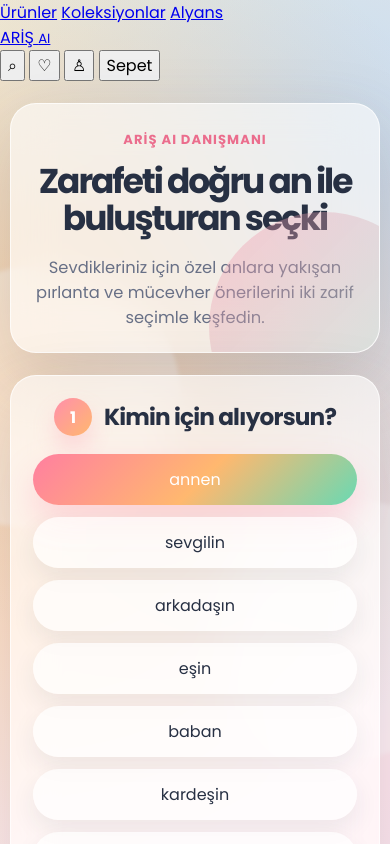
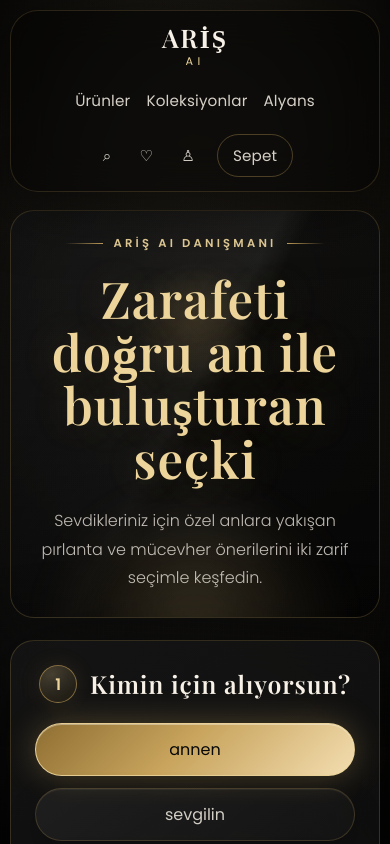
Before and after one commit to Arda393/p-rlantalar, a plain HTML site: page index.html in a window 390 px wide. Both pictures are taken after a click on the button "annen". Shown: the top 844 px of the page. Drawn offline with nearby package versions, Linux system fonts and the light colour scheme.

Commit message:
Update style.css

```diff
--- a/style.css
+++ b/style.css
@@ -1,18 +1,22 @@
 :root {
-  --ink: #273043;
-  --muted: #687086;
-  --cream: #fff8ee;
-  --rose: #ff8fab;
-  --peach: #ffb86f;
-  --mint: #83e6c4;
-  --sky: #92caff;
-  --glass: rgba(255, 255, 255, 0.58);
-  --glass-strong: rgba(255, 255, 255, 0.78);
-  --border: rgba(255, 255, 255, 0.7);
-  --shadow: 0 24px 70px rgba(64, 71, 101, 0.18);
-  --radius-xl: 34px;
-  --radius-lg: 24px;
-  --transition: 0.3s ease;
+  --black: #050505;
+  --black-2: #0b0b0b;
+  --graphite: #151515;
+  --graphite-soft: #202020;
+  --gold: #c8a45d;
+  --gold-light: #ecd49b;
+  --ivory: #f7f1e7;
+  --beige: #b9aa91;
+  --muted: #8e8578;
+  --glass: rgba(15, 15, 15, 0.72);
+  --glass-strong: rgba(19, 19, 19, 0.88);
+  --line: rgba(200, 164, 93, 0.22);
+  --line-soft: rgba(255, 255, 255, 0.08);
+  --shadow: 0 28px 90px rgba(0, 0, 0, 0.62);
+  --gold-shadow: 0 0 34px rgba(200, 164, 93, 0.24);
+  --radius-xl: 30px;
+  --radius-lg: 22px;
+  --transition: 0.45s cubic-bezier(0.22, 1, 0.36, 1);
 }
 
 * {
@@ -23,130 +27,263 @@
   display: none !important;
 }
 
+html {
+  scroll-behavior: smooth;
+}
+
 body {
   min-height: 100vh;
   margin: 0;
   font-family: "Poppins", sans-serif;
-  color: var(--ink);
+  color: var(--ivory);
   background:
-    radial-gradient(circle at 12% 18%, rgba(255, 184, 111, 0.55), transparent 28%),
-    radial-gradient(circle at 88% 8%, rgba(146, 202, 255, 0.55), transparent 30%),
-    radial-gradient(circle at 80% 86%, rgba(131, 230, 196, 0.5), transparent 32%),
-    linear-gradient(135deg, #fff5db 0%, #ffe5ec 48%, #def7ff 100%);
+    radial-gradient(circle at 50% -12%, rgba(200, 164, 93, 0.16), transparent 34%),
+    radial-gradient(circle at 16% 22%, rgba(255, 255, 255, 0.055), transparent 24%),
+    radial-gradient(circle at 88% 18%, rgba(200, 164, 93, 0.08), transparent 26%),
+    linear-gradient(145deg, #151515 0%, var(--black-2) 38%, var(--black) 100%);
   overflow-x: hidden;
 }
 
-body::before,
+body::before {
+  content: "";
+  position: fixed;
+  inset: 0;
+  pointer-events: none;
+  z-index: -2;
+  background:
+    linear-gradient(115deg, transparent 0%, rgba(255, 255, 255, 0.035) 47%, transparent 54%),
+    repeating-linear-gradient(92deg, rgba(255, 255, 255, 0.018) 0 1px, transparent 1px 5px),
+    repeating-linear-gradient(2deg, rgba(255, 255, 255, 0.012) 0 1px, transparent 1px 6px);
+  opacity: 0.34;
+  mix-blend-mode: screen;
+}
+
 body::after {
   content: "";
   position: fixed;
-  width: 260px;
-  height: 260px;
-  border-radius: 46% 54% 58% 42%;
-  background: rgba(255, 255, 255, 0.34);
-  filter: blur(2px);
+  inset: 0;
+  pointer-events: none;
   z-index: -1;
-  animation: floaty 12s ease-in-out infinite;
+  background:
+    radial-gradient(ellipse at center, transparent 0%, rgba(0, 0, 0, 0.34) 58%, rgba(0, 0, 0, 0.78) 100%);
 }
 
-body::before {
-  left: -80px;
-  top: 34%;
-}
-
-body::after {
-  right: -90px;
-  bottom: 10%;
-  animation-delay: -4s;
-}
-
-button {
+button,
+a {
   font: inherit;
 }
 
+a {
+  color: inherit;
+  text-decoration: none;
+}
+
+.site-header {
+  position: sticky;
+  top: 18px;
+  z-index: 20;
+  width: min(1200px, calc(100% - 32px));
+  margin: 18px auto 0;
+}
+
+.navbar {
+  min-height: 78px;
+  display: grid;
+  grid-template-columns: 1fr auto 1fr;
+  align-items: center;
+  gap: 22px;
+  padding: 14px 24px;
+  border: 1px solid rgba(200, 164, 93, 0.18);
+  border-radius: 999px;
+  background: rgba(5, 5, 5, 0.58);
+  box-shadow: 0 18px 58px rgba(0, 0, 0, 0.55);
+  backdrop-filter: blur(20px);
+  -webkit-backdrop-filter: blur(20px);
+}
+
+.nav-links,
+.nav-actions {
+  display: flex;
+  align-items: center;
+  gap: 24px;
+}
+
+.nav-links a,
+.nav-actions button {
+  color: rgba(247, 241, 231, 0.86);
+  font-size: 0.95rem;
+  font-weight: 400;
+  letter-spacing: 0.01em;
+  transition: color var(--transition), text-shadow var(--transition), transform var(--transition);
+}
+
+.nav-links a:hover,
+.nav-actions button:hover {
+  color: var(--gold-light);
+  text-shadow: 0 0 18px rgba(200, 164, 93, 0.48);
+}
+
+.brand {
+  display: grid;
+  justify-items: center;
+  line-height: 0.95;
+  letter-spacing: 0.13em;
+  color: var(--ivory);
+  text-align: center;
+}
+
+.brand span {
+  font-family: "Playfair Display", serif;
+  font-size: clamp(1.6rem, 3vw, 2.8rem);
+  font-weight: 600;
+}
+
+.brand small {
+  margin-top: 7px;
+  color: var(--gold-light);
+  font-size: 0.7rem;
+  letter-spacing: 0.38em;
+}
+
+.nav-actions {
+  justify-content: flex-end;
+}
+
+.nav-actions button {
+  border: 0;
+  background: transparent;
+  cursor: pointer;
+}
+
+.cart-button {
+  padding: 9px 15px;
+  border: 1px solid rgba(200, 164, 93, 0.34) !important;
+  border-radius: 999px;
+}
+
 .app-shell {
-  width: min(1000px, calc(100% - 32px));
-  min-height: 100vh;
+  width: min(1100px, calc(100% - 32px));
+  min-height: calc(100vh - 96px);
   margin: 0 auto;
-  padding: 48px 0;
+  padding: 28px 0 64px;
   display: grid;
-  align-content: center;
+  align-content: start;
   gap: 22px;
 }
 
 .glass-card {
-  border: 1px solid var(--border);
-  background: var(--glass);
+  border: 1px solid var(--line);
+  background: linear-gradient(145deg, rgba(21, 21, 21, 0.84), rgba(7, 7, 7, 0.74));
   box-shadow: var(--shadow);
-  backdrop-filter: blur(22px);
-  -webkit-backdrop-filter: blur(22px);
+  backdrop-filter: blur(18px);
+  -webkit-backdrop-filter: blur(18px);
 }
 
 .hero {
-  padding: 36px;
+  min-height: 410px;
+  display: grid;
+  place-items: center;
+  padding: 56px 34px;
   border-radius: var(--radius-xl);
   text-align: center;
   position: relative;
   overflow: hidden;
+  isolation: isolate;
+}
+
+.hero::before {
+  content: "";
+  position: absolute;
+  inset: 0;
+  z-index: -2;
+  background:
+    linear-gradient(180deg, rgba(5, 5, 5, 0.12), rgba(5, 5, 5, 0.76)),
+    radial-gradient(circle at 50% 28%, rgba(200, 164, 93, 0.24), transparent 18%),
+    linear-gradient(118deg, transparent 0%, rgba(255, 255, 255, 0.08) 47%, transparent 52%),
+    radial-gradient(ellipse at 50% 100%, rgba(255, 255, 255, 0.12), transparent 38%);
 }
 
 .hero::after {
   content: "";
   position: absolute;
-  inset: auto -60px -90px auto;
-  width: 230px;
-  height: 230px;
+  left: 50%;
+  bottom: -150px;
+  z-index: -1;
+  width: min(780px, 88vw);
+  height: 300px;
   border-radius: 50%;
-  background: linear-gradient(135deg, rgba(255, 143, 171, 0.38), rgba(131, 230, 196, 0.32));
+  background: radial-gradient(ellipse at center, rgba(200, 164, 93, 0.2), transparent 62%);
+  filter: blur(18px);
+  transform: translateX(-50%);
 }
 
 .eyebrow {
   display: inline-flex;
   align-items: center;
-  gap: 8px;
-  color: #eb6d8d;
-  font-size: 0.82rem;
-  font-weight: 800;
-  letter-spacing: 0.08em;
+  justify-content: center;
+  gap: 10px;
+  color: var(--gold-light);
+  font-size: 0.72rem;
+  font-weight: 600;
+  letter-spacing: 0.28em;
   text-transform: uppercase;
+}
+
+.eyebrow::before,
+.eyebrow::after {
+  content: "";
+  width: 38px;
+  height: 1px;
+  background: linear-gradient(90deg, transparent, var(--gold));
+}
+
+.eyebrow::after {
+  background: linear-gradient(90deg, var(--gold), transparent);
 }
 
 .hero h1,
 .step h2,
 .results h2 {
   margin: 0;
-  line-height: 1.08;
+  font-family: "Playfair Display", serif;
+  line-height: 1.05;
+  font-weight: 600;
 }
 
 .hero h1 {
-  margin-top: 12px;
-  font-size: clamp(2.15rem, 6vw, 4.8rem);
-  letter-spacing: -0.06em;
+  max-width: 780px;
+  margin: 20px auto 0;
+  color: var(--gold-light);
+  font-size: clamp(2.8rem, 6.5vw, 6rem);
+  letter-spacing: 0.02em;
+  text-shadow: 0 0 38px rgba(200, 164, 93, 0.18);
 }
 
 .hero p {
   max-width: 620px;
-  margin: 18px auto 0;
-  color: var(--muted);
-  font-size: 1.02rem;
+  margin: 22px auto 0;
+  color: rgba(247, 241, 231, 0.76);
+  font-size: 1rem;
+  font-weight: 300;
+  line-height: 1.8;
 }
 
 .quiz,
 .results {
   border-radius: var(--radius-xl);
-  padding: 28px;
+  padding: 30px;
 }
 
 .step {
   display: grid;
-  gap: 18px;
-  animation: slideFade 0.45s ease both;
+  gap: 20px;
+  animation: slideFade 0.8s var(--transition) both;
 }
 
 .step + .step {
-  margin-top: 28px;
-  padding-top: 28px;
-  border-top: 1px solid rgba(255, 255, 255, 0.62);
+  margin-top: 30px;
+  padding-top: 30px;
+  border-top: 1px solid var(--line-soft);
 }
 
 .step-hidden {
@@ -157,7 +294,7 @@ button {
   display: flex;
   align-items: center;
   justify-content: center;
-  gap: 12px;
+  gap: 13px;
   text-align: center;
 }
 
@@ -166,17 +303,19 @@ button {
   height: 38px;
   display: inline-grid;
   place-items: center;
+  border: 1px solid rgba(200, 164, 93, 0.6);
   border-radius: 50%;
-  background: linear-gradient(135deg, var(--rose), var(--peach));
-  color: white;
-  font-weight: 800;
-  box-shadow: 0 12px 22px rgba(255, 143, 171, 0.28);
+  color: var(--gold-light);
+  background: radial-gradient(circle at 35% 25%, rgba(236, 212, 155, 0.22), rgba(7, 7, 7, 0.78));
+  font-weight: 600;
+  box-shadow: inset 0 0 18px rgba(200, 164, 93, 0.12), 0 0 22px rgba(200, 164, 93, 0.12);
 }
 
 .step h2,
 .results h2 {
-  font-size: clamp(1.45rem, 3vw, 2.15rem);
-  letter-spacing: -0.035em;
+  color: var(--ivory);
+  font-size: clamp(1.55rem, 3vw, 2.35rem);
+  letter-spacing: 0.035em;
 }
 
 .pill-grid {
@@ -187,46 +326,51 @@ button {
 }
 
 .pill {
-  border: 0;
+  border: 1px solid rgba(200, 164, 93, 0.22);
   border-radius: 999px;
-  padding: 13px 20px;
-  color: var(--ink);
-  background: rgba(255, 255, 255, 0.7);
-  box-shadow: 0 10px 24px rgba(39, 48, 67, 0.08);
+  padding: 13px 21px;
+  color: rgba(247, 241, 231, 0.84);
+  background: linear-gradient(145deg, rgba(255, 255, 255, 0.055), rgba(255, 255, 255, 0.018));
+  box-shadow: inset 0 1px 0 rgba(255, 255, 255, 0.05), 0 14px 30px rgba(0, 0, 0, 0.24);
   cursor: pointer;
-  transition: transform var(--transition), box-shadow var(--transition), background var(--transition), color var(--transition);
+  transition: transform var(--transition), box-shadow var(--transition), border-color var(--transition), color var(--transition), background var(--transition);
 }
 
 .pill:hover {
-  transform: translateY(-2px) scale(1.05);
-  box-shadow: 0 16px 28px rgba(39, 48, 67, 0.13);
+  transform: translateY(-2px) scale(1.025);
+  border-color: rgba(236, 212, 155, 0.62);
+  color: var(--gold-light);
+  box-shadow: 0 0 26px rgba(200, 164, 93, 0.16), 0 18px 34px rgba(0, 0, 0, 0.32);
 }
 
 .pill.is-active {
-  color: white;
-  background: linear-gradient(135deg, #ff7fa0, #ffb86f 52%, #69d9b3);
-  box-shadow: 0 16px 34px rgba(255, 127, 160, 0.28);
+  color: #080808;
+  border-color: rgba(236, 212, 155, 0.9);
+  background: linear-gradient(135deg, #8f6f33 0%, var(--gold) 46%, #f3ddb0 100%);
+  box-shadow: 0 0 32px rgba(200, 164, 93, 0.32), inset 0 1px 0 rgba(255, 255, 255, 0.36);
 }
 
 .actions {
   display: flex;
   justify-content: center;
-  margin-top: 24px;
+  margin-top: 26px;
 }
 
 .reset-button {
-  border: 1px solid rgba(255, 255, 255, 0.76);
+  border: 1px solid rgba(200, 164, 93, 0.44);
   border-radius: 999px;
-  padding: 12px 22px;
-  color: var(--ink);
-  background: rgba(255, 255, 255, 0.42);
+  padding: 12px 24px;
+  color: var(--gold-light);
+  background: linear-gradient(145deg, rgba(20, 20, 20, 0.95), rgba(5, 5, 5, 0.92));
   cursor: pointer;
-  transition: transform var(--transition), background var(--transition);
+  transition: transform var(--transition), box-shadow var(--transition), border-color var(--transition), color var(--transition);
 }
 
 .reset-button:hover {
-  transform: scale(1.04);
-  background: rgba(255, 255, 255, 0.75);
+  transform: translateY(-1px);
+  border-color: rgba(236, 212, 155, 0.8);
+  color: var(--ivory);
+  box-shadow: var(--gold-shadow);
 }
 
 .results-header {
@@ -234,99 +378,118 @@ button {
   align-items: end;
   justify-content: space-between;
   gap: 18px;
-  margin-bottom: 22px;
+  margin-bottom: 24px;
 }
 
 .result-count {
   flex: 0 0 auto;
+  border: 1px solid rgba(200, 164, 93, 0.22);
   border-radius: 999px;
   padding: 10px 16px;
-  background: rgba(255, 255, 255, 0.62);
-  color: var(--muted);
-  font-weight: 700;
+  color: var(--gold-light);
+  background: rgba(255, 255, 255, 0.035);
+  font-weight: 500;
 }
 
 .loader {
   display: flex;
   align-items: center;
   justify-content: center;
-  gap: 8px;
-  min-height: 80px;
-  color: var(--muted);
-  font-weight: 600;
+  gap: 10px;
+  min-height: 90px;
+  color: var(--beige);
+  font-weight: 400;
+  letter-spacing: 0.03em;
 }
 
 .loader span {
-  width: 9px;
-  height: 9px;
+  width: 7px;
+  height: 7px;
   border-radius: 50%;
-  background: var(--rose);
-  animation: bounce 0.8s ease-in-out infinite alternate;
+  background: var(--gold);
+  box-shadow: 0 0 16px rgba(200, 164, 93, 0.54);
+  animation: pulse 1.45s ease-in-out infinite;
 }
 
 .loader span:nth-child(2) {
-  animation-delay: 0.12s;
-  background: var(--peach);
+  animation-delay: 0.18s;
 }
 
 .loader span:nth-child(3) {
-  animation-delay: 0.24s;
-  background: var(--mint);
+  animation-delay: 0.36s;
 }
 
 .empty-state {
-  min-height: 170px;
+  min-height: 180px;
   display: grid;
   place-items: center;
   text-align: center;
-  color: var(--muted);
+  color: var(--beige);
+}
+
+.empty-state p {
+  max-width: 560px;
+  margin: 0;
+  line-height: 1.75;
 }
 
 .empty-icon {
-  width: 62px;
-  height: 62px;
+  width: 64px;
+  height: 64px;
   display: grid;
   place-items: center;
-  margin-bottom: 10px;
-  border-radius: 22px;
-  color: white;
-  font-size: 2rem;
-  font-weight: 800;
-  background: linear-gradient(135deg, var(--sky), var(--mint));
-  transform: rotate(-8deg);
+  margin-bottom: 16px;
+  border: 1px solid rgba(236, 212, 155, 0.72);
+  border-radius: 50%;
+  color: var(--gold-light);
+  font-family: "Playfair Display", serif;
+  font-size: 2.1rem;
+  font-weight: 600;
+  background: radial-gradient(circle at 35% 25%, rgba(236, 212, 155, 0.25), rgba(5, 5, 5, 0.92));
+  box-shadow: 0 0 36px rgba(200, 164, 93, 0.18);
 }
 
 .product-grid {
   display: grid;
-  grid-template-columns: repeat(auto-fit, minmax(220px, 1fr));
+  grid-template-columns: repeat(auto-fit, minmax(230px, 1fr));
   gap: 16px;
 }
 
 .product-card {
-  min-height: 132px;
+  min-height: 150px;
   display: flex;
   flex-direction: column;
-  gap: 14px;
-  padding: 16px;
-  border: 1px solid rgba(255, 255, 255, 0.72);
+  gap: 18px;
+  padding: 20px;
+  border: 1px solid rgba(200, 164, 93, 0.15);
   border-radius: var(--radius-lg);
-  background: var(--glass-strong);
-  box-shadow: 0 18px 38px rgba(64, 71, 101, 0.12);
+  background:
+    linear-gradient(145deg, rgba(255, 255, 255, 0.06), rgba(255, 255, 255, 0.018)),
+    rgba(9, 9, 9, 0.86);
+  box-shadow: 0 22px 48px rgba(0, 0, 0, 0.38);
   opacity: 0;
-  transform: translateY(14px) scale(0.98);
-  animation: cardIn 0.5s ease forwards;
-  transition: transform var(--transition), box-shadow var(--transition);
+  transform: translateY(16px) scale(0.992);
+  animation: cardIn 0.75s var(--transition) forwards;
+  transition: transform var(--transition), box-shadow var(--transition), border-color var(--transition), background var(--transition);
 }
 
 .product-card:hover {
-  transform: translateY(-5px);
-  box-shadow: 0 24px 44px rgba(64, 71, 101, 0.18);
+  transform: translateY(-4px) scale(1.012);
+  border-color: rgba(236, 212, 155, 0.58);
+  background:
+    linear-gradient(145deg, rgba(200, 164, 93, 0.09), rgba(255, 255, 255, 0.02)),
+    rgba(12, 12, 12, 0.94);
+  box-shadow: 0 0 32px rgba(200, 164, 93, 0.18), 0 28px 58px rgba(0, 0, 0, 0.52);
 }
 
 .product-card h3 {
   margin: 0;
-  font-size: 1rem;
-  line-height: 1.35;
+  color: var(--ivory);
+  font-family: "Playfair Display", serif;
+  font-size: 1.14rem;
+  font-weight: 500;
+  line-height: 1.36;
+  letter-spacing: 0.015em;
 }
 
 .tags {
@@ -337,18 +500,20 @@ button {
 }
 
 .tag {
+  border: 1px solid rgba(200, 164, 93, 0.2);
   border-radius: 999px;
-  padding: 7px 10px;
-  color: #5b5264;
-  background: rgba(255, 255, 255, 0.72);
-  font-size: 0.78rem;
-  font-weight: 700;
+  padding: 7px 11px;
+  color: var(--beige);
+  background: rgba(255, 255, 255, 0.035);
+  font-size: 0.74rem;
+  font-weight: 500;
+  letter-spacing: 0.02em;
 }
 
 @keyframes slideFade {
   from {
     opacity: 0;
-    transform: translateY(12px);
+    transform: translateY(18px);
   }
   to {
     opacity: 1;
@@ -363,29 +528,59 @@ button {
   }
 }
 
-@keyframes bounce {
-  to {
-    transform: translateY(-8px);
+@keyframes pulse {
+  0%, 100% {
+    opacity: 0.36;
+    transform: scale(0.82);
+  }
+  50% {
+    opacity: 1;
+    transform: scale(1.1);
   }
 }
 
-@keyframes floaty {
-  50% {
-    transform: translateY(-22px) rotate(9deg);
+@media (max-width: 820px) {
+  .site-header {
+    top: 10px;
+    width: min(100% - 20px, 1200px);
+    margin-top: 10px;
+  }
+
+  .navbar {
+    grid-template-columns: 1fr;
+    border-radius: 28px;
+  }
+
+  .nav-links,
+  .nav-actions {
+    justify-content: center;
+    gap: 16px;
+  }
+
+  .brand {
+    order: -1;
   }
 }
 
 @media (max-width: 680px) {
   .app-shell {
-    width: min(100% - 20px, 1000px);
-    padding: 22px 0;
+    width: min(100% - 20px, 1100px);
+    padding: 18px 0 42px;
+  }
+
+  .hero {
+    min-height: 360px;
   }
 
   .hero,
   .quiz,
   .results {
-    padding: 22px;
-    border-radius: 26px;
+    padding: 24px;
+    border-radius: 24px;
+  }
+
+  .hero h1 {
+    font-size: clamp(2.35rem, 13vw, 3.8rem);
   }
 
   .pill-grid {
```
